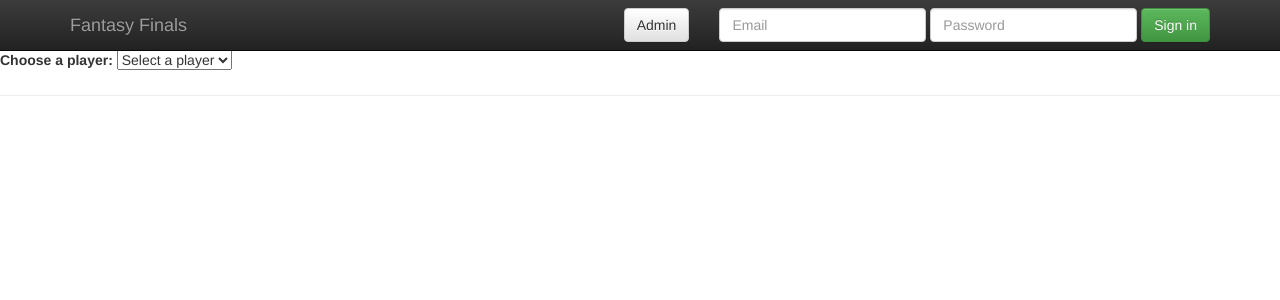
After one commit to chrispuppe/finals-game, a Flask app: page /admin in a window 1280 px wide. The commit adds this page. Shown: the top 300 px of the page. Run offline with Flask 2, Linux system fonts and the light colour scheme; parts of the project's set-up code (start-up, migrations or seed data) failed here and were passed over; some libraries are stand-ins or nearby versions.

Commit message:
Setting up admin page

```diff
--- a/app.py
+++ b/app.py
@@ -8,8 +8,14 @@ app = Flask(__name__)
 @app.route('/')
 @app.route('/index')
 def home():
+    # updated_game_stats = all_player_selected_by_users()
     steph=controller.get_player_finals_stats('Stephen Curry')
     return render_template('index.html', steph=steph)
 
+@app.route('/admin')
+def admin():
+    player_list = controller.finals_roster
+    return render_template('admin.html', player_list=player_list)
+
 if __name__ == '__main__':
     app.run(debug=True)
--- a/controller.py
+++ b/controller.py
@@ -12,31 +12,18 @@ import numpy as np
 
 
 
-# print(player_dict)
-# Use ternary operator or write function
-# Names are case sensitive
-# bron = [player for player in player_dict if player['full_name'] == 'LeBron James'][0]
-# bron_id = bron['id']
-
-
-
-# print(selected_player_id)
-# print(bron['full_name'] + ' Player ID: ' + str(bron_id))
-
-# find team Ids
-
 teams = teams.get_teams()
 team_input_name = 'Golden State Warriors'
-# for team in teams:
-#     print(team['full_name'])
-GSW = [x for x in teams if x['full_name'] == team_input_name][0]
-GSW_id = GSW['id']
+# GSW = [x for x in teams if x['full_name'] == team_input_name][0]
+# GSW_id = GSW['id']
 
 
 player_input_name = 'Stephen Curry'
 selected_year = '2021'
 finals_team_1 = 'GSW'
-finals_team_2 = 'DEN'
+finals_team_2 = 'MEM'
+
+finals_game_dates = ['APR 27, 2022', 'APR 24, 2022', 'APR 21, 2022 	']
 
 def get_player_id(player_name):
     player_dict = players.get_players()
@@ -85,20 +72,28 @@ def get_player_finals_stats(player_name):
     return player_playoff_stats
 
 def get_team_players(team_name):
-    selected_team = [x for x in teams if x['full_name'] == team_name][0]
+
+    selected_team = [x for x in teams if x['abbreviation'] == team_name][0]
     selected_team_id = selected_team['id']
     player_dict = players.get_players()
     team_roster = []
     players_on_team = teamplayerdashboard.TeamPlayerDashboard(team_id=f'{selected_team_id}')
     df_players_on_team = players_on_team.get_data_frames()[1]
     number_of_players = len(df_players_on_team)
+
     for i in range(0, number_of_players):
         for player in player_dict:
             if player['id'] == df_players_on_team.loc[i,'PLAYER_ID']:
                 team_roster.append(player)
     return team_roster
 
-selected_team_roster = get_team_players(team_input_name)
+def get_finals_players(team1, team2):
+    team1_roster = get_team_players(team1)
+    team2_roster = get_team_players(team2)
+    finals_players = team1_roster + team2_roster
+    return finals_players
 
-# for player in selected_team_roster:
+finals_roster = get_finals_players(finals_team_1, finals_team_2)
+
+# for player in finals_roster:
 #     print(f"Player: {player['full_name']} ID: {player['id']} ")
--- /dev/null
+++ b/templates/admin.html
@@ -0,0 +1,18 @@
+{% extends "base.html" %}
+
+{% block title %}
+Fantasy Finals
+{% endblock %}
+
+{% block content %}
+
+
+    <label for="players">Choose a player:</label>
+    <select name="players" id="cars">
+        <option value="" disabled selected>Select a player</option>
+    {% for player in player_list %}
+        <option value="{{ player['id'] }}">{{ player['full_name'] }}</option>
+    {% endfor %}
+    </select>
+
+{% endblock %}
--- a/templates/base.html
+++ b/templates/base.html
@@ -41,6 +41,10 @@
             </div>
             <button type="submit" class="btn btn-success">Sign in</button>
           </form>
+
+        <div class="navbar-form navbar-right">
+            <a class="btn btn-default" href="{{ url_for('admin') }}" role="button">Admin</a>
+        </div>
         </div><!--/.navbar-collapse -->
       </div>
     </nav>
```
